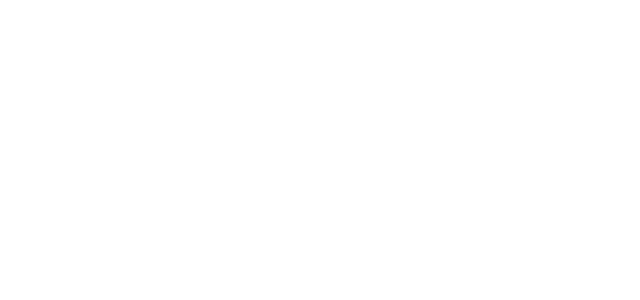
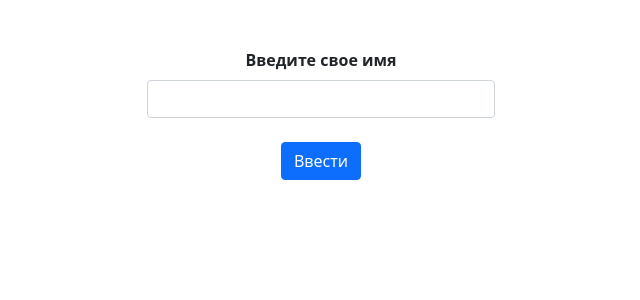
Before and after one commit to Rus-tam/report-generator-client, a React (Create React App) app: page /enter-name in a window 1280 px wide. Before the commit this address had no page. Shown: the top 300 px of the page, without its empty margins (319-959 px from the left). Built offline with nearby package versions, Linux system fonts and the light colour scheme.

Commit message:
save user name

```diff
--- a/src/App.js
+++ b/src/App.js
@@ -1,7 +1,8 @@
 import React from "react";
 import { BrowserRouter as Router, Route, Routes } from "react-router-dom";
 import FileUpload from "./components/FileUpload";
-import ResultObserve from "./components/resultObserve";
+import NameEnter from "./components/NameEnter";
+import ResultObserve from "./components/ResultObserve";
 import { WorkingProvider } from "./context/workingContext";
 
 const App = () => {
@@ -12,6 +13,7 @@ const App = () => {
           <Routes>
             <Route exact path="/" element={<FileUpload />}></Route>
             <Route path="/results" element={<ResultObserve />}></Route>
+            <Route path="/enter-name" element={<NameEnter />}></Route>
           </Routes>
         </div>
       </Router>
--- a/src/components/FileUpload.jsx
+++ b/src/components/FileUpload.jsx
@@ -1,4 +1,4 @@
-import React, { useContext } from "react";
+import React, { useContext, useEffect, useState } from "react";
 import { useNavigate } from "react-router-dom";
 import WorkingContext from "../context/workingContext";
 
@@ -6,9 +6,16 @@ import TxtFileUpload from "./FileUploadFragment/TxtFileUpload";
 import XlsxFileUpload from "./FileUploadFragment/XlsxFileUpload";
 
 const FileUpload = () => {
+  let name = "";
   const { mainBtnDisabled } = useContext(WorkingContext);
 
   const navigate = useNavigate();
+
+  useEffect(() => {
+    name = localStorage.getItem("Name");
+
+    name === null ? navigate("/enter-name") : null;
+  }, []);
 
   const startAnalyze = () => {
     navigate("/results");
--- /dev/null
+++ b/src/components/NameEnter.jsx
@@ -0,0 +1,43 @@
+import React from "react";
+import { useNavigate } from "react-router-dom";
+
+const NameEnter = () => {
+  const navigate = useNavigate();
+
+  const saveName = (e) => {
+    e.preventDefault();
+
+    const name = e.target[0].value;
+
+    localStorage.setItem("Name", name);
+
+    navigate("/");
+  };
+
+  return (
+    <div className="d-flex align-items-center">
+      <div className="container mt-4">
+        <div className="row text-center align-middle">
+          <div className="col-md-4"></div>
+          <div className="col-md-4">
+            <form onSubmit={saveName}>
+              <div>
+                <label className="form-label" htmlFor="nameForm">
+                  <b>Введите свое имя</b>
+                </label>
+                <input className="form-control" type="text" id="nameForm" />
+              </div>
+
+              <button type="Submit" className="btn btn-primary mt-4">
+                Ввести
+              </button>
+            </form>
+          </div>
+          <div className="col-md-4"></div>
+        </div>
+      </div>
+    </div>
+  );
+};
+
+export default NameEnter;
--- a/src/components/resultObserve.jsx
+++ b/src/components/resultObserve.jsx
@@ -21,7 +21,7 @@ const ResultObserve = () => {
   console.log(allData);
 
   return (
-    <div>
+    <div className="mb-4 text-center">
       <h1>Result Observe Page</h1>
     </div>
   );
```
